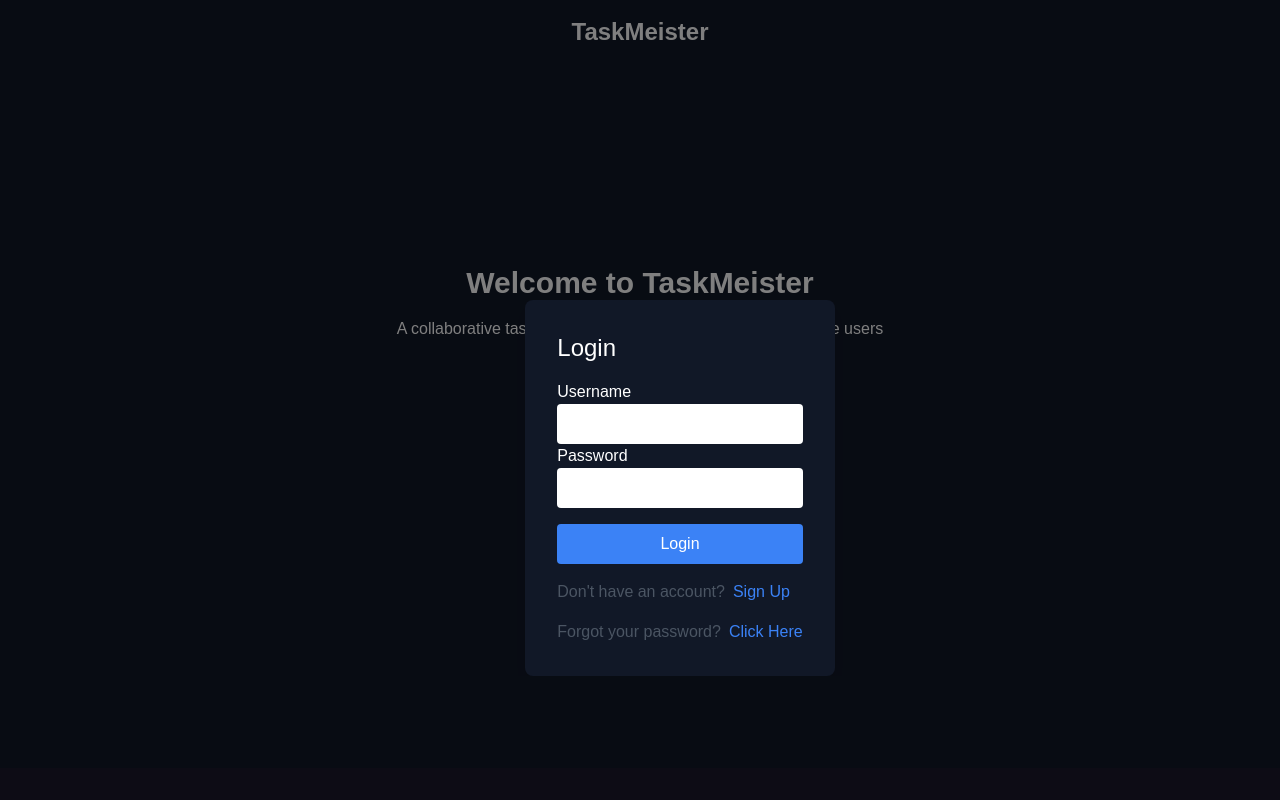
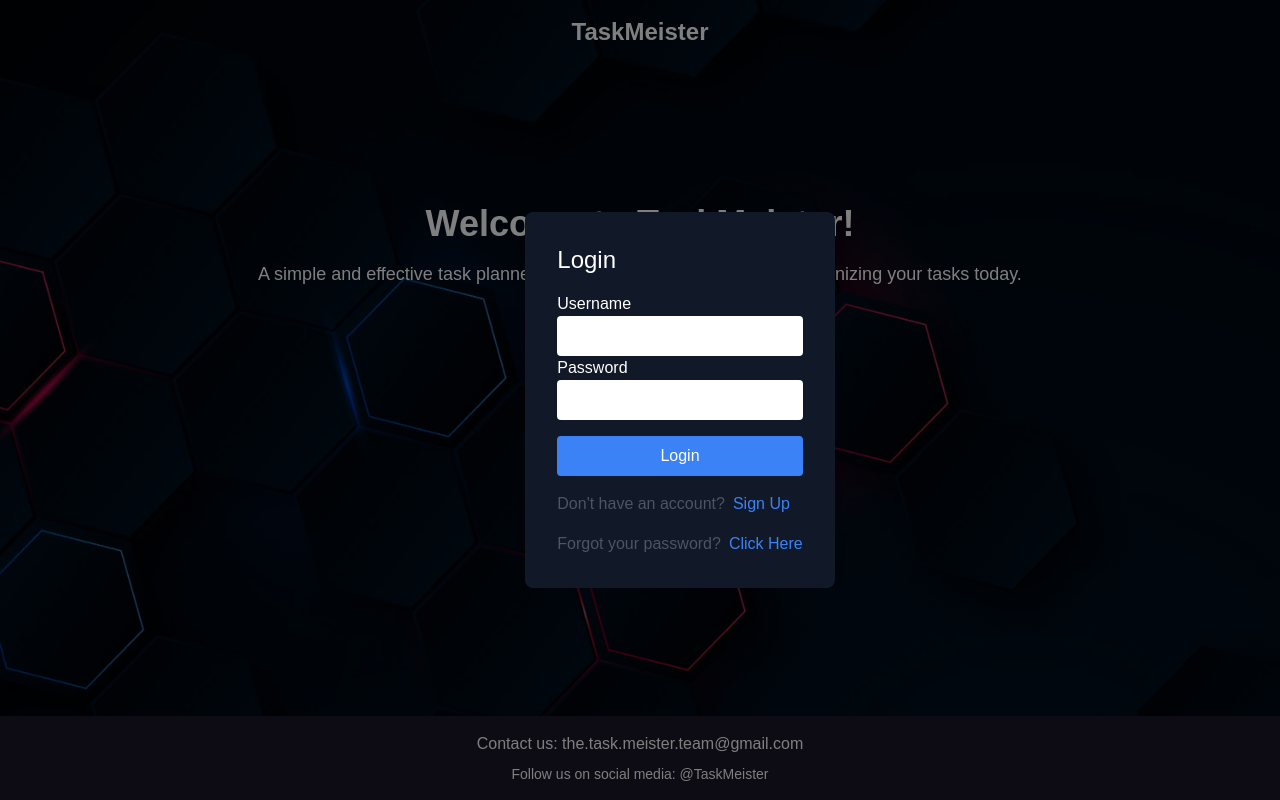
Before and after one commit to echen9870/cmsc447project, a React (Vite) app in the folder client/: page / in a window 1280 px wide. Both pictures are taken after a click on the button "Sign Up/ Login". Built offline with nearby package versions, Linux system fonts and the light colour scheme.

Commit message:
Center and allow landing page and modal vertical scrolling and add the pharagpahs to footer

```diff
--- a/client/src/pages/LandingPage.tsx
+++ b/client/src/pages/LandingPage.tsx
@@ -4,6 +4,7 @@ import LoginPage from "./LoginPage";
 import Modal from "react-modal";
 import { faTimes } from "@fortawesome/free-solid-svg-icons";
 import { FontAwesomeIcon } from "@fortawesome/react-fontawesome";
+import backgroundImage from "./bg-image.jpg";
 
 interface Props {
   onLogin: (username: string) => void;
@@ -22,8 +23,8 @@ const LandingPage = ({ onLogin }: Props) => {
 
   return (
     <div
-      className="min-h-screen flex flex-col justify-between text-white bg-gray-900 h-screen relative"
-
+      className="min-h-screen flex flex-col justify-between text-white bg-gray-900 h-screen relative overflow-y-auto"
+      style={{ backgroundImage: `linear-gradient(rgba(0, 0, 0, .4), rgba(0, 0, 0, .4)), url(${backgroundImage})`, backgroundSize: 'cover' }}
     >
       <header className=" text-center py-4">
         <h1 className="text-2xl font-bold">TaskMeister</h1>
@@ -31,9 +32,10 @@ const LandingPage = ({ onLogin }: Props) => {
 
       <section className="container mx-auto flex justify-center items-center my-8">
         <div className="text-center px-4">
-      <h2 className="text-3xl font-semibold mb-4">Welcome to TaskMeister</h2>
-      <p className="text-white mb-4">
-        A collaborative task management system designed for multiple users
+          <h1 className="text-4xl text-white font-bold mb-4">Welcome to TaskMeister!</h1>
+          <p className="text-lg text-white mb-8 text-center">
+            A simple and effective task planner for individuals and groups. Start
+            organizing your tasks today.
           </p>
         </div>
       </section>
@@ -43,6 +45,7 @@ const LandingPage = ({ onLogin }: Props) => {
       >
         Sign Up/ Login
       </button>
+      <div className="justify-center">
         <Modal
           isOpen={modalIsOpen}
           onRequestClose={closeModal}
@@ -56,7 +59,10 @@ const LandingPage = ({ onLogin }: Props) => {
               background: "none",
               padding: 0,
               position: "relative",
-            top: "300px",
+              top: "50%", // Center the modal vertically
+              transform: "translateY(-50%)", // Center the modal vertically
+              overflowY: "auto", // Enable vertical scrolling
+              maxHeight: "80vh",
             },
           }}
         >
@@ -69,9 +75,14 @@ const LandingPage = ({ onLogin }: Props) => {
           </div>
           <LoginPage onLogin={onLogin} onCloseModal={closeModal} />
         </Modal>
+      </div>
+
 
       <footer className="bg-prismDark text-white text-center py-4">
-        <p> </p>
+        <div className="flex flex-col items-center">
+          <p className="mb-2">Contact us: the.task.meister.team@gmail.com</p>
+          <p className="text-sm">Follow us on social media: @TaskMeister</p>
+        </div>
       </footer>
     </div>
   );
```
Also changed, not shown: 1 other file (tests, documents, lock files or other folders). Lines whose indentation alone changed are shown as unchanged.
